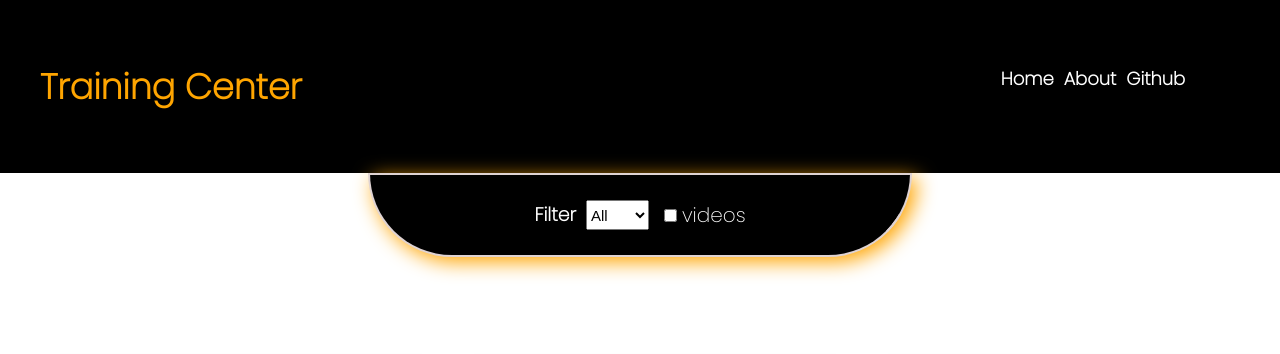
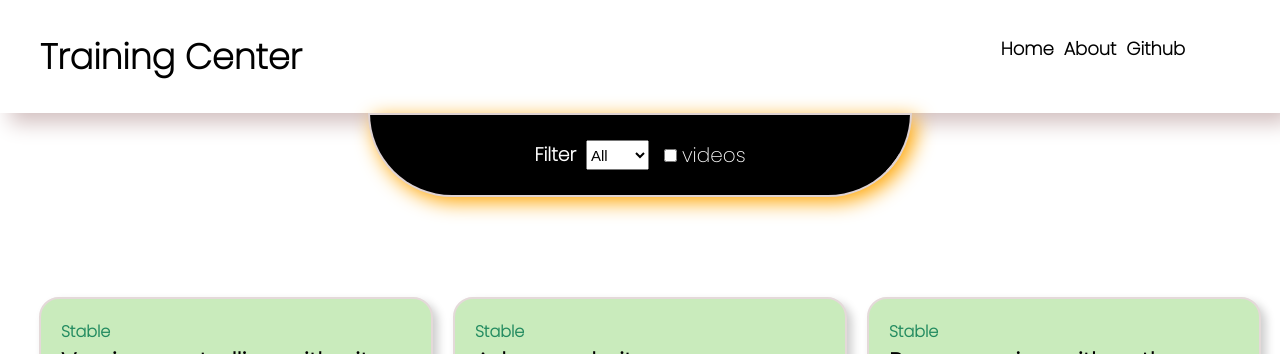
Before and after one commit to kowais915/Training-center, a Gatsby site: page / in a window 1280 px wide. Shown: the top 354 px of the page. Built offline with nearby package versions, Linux system fonts and the light colour scheme; Gatsby itself is replaced by a stand-in of ours.

Commit message:
changed the navbar

```diff
--- a/src/pages/index.js
+++ b/src/pages/index.js
@@ -4,7 +4,7 @@ import Layout from "../components/Layout"
 import Navbar from '../components/Navbar'
 import TrainingModule from "../components/TrainingModule"
 import {useState } from 'react'
-import {graphql } from 'gatsby'
+import {graphql} from 'gatsby'
 
 
 
--- a/src/styles/navbar.module.css
+++ b/src/styles/navbar.module.css
@@ -1,9 +1,10 @@
 .navbar{
     display: flex;
-    background-color: black;
-    color: orange;
-    padding: 60px 40px;
+    background-color: white;
+    color: black;
+    padding: 30px 40px;
     justify-content: space-between;
+    box-shadow: 10px 10px 20px rgb(211, 192, 192);
 }
 
 .flexLinks{
@@ -16,7 +17,7 @@
 .link{
     color: white;
     text-decoration: none;
-    color: white;
+    color: black;
 
 
 }
@@ -29,6 +30,7 @@
 }
 
 .title{
-    font-weight: Bold;
+    font-weight: bolder;
+
     font-size: 35px;
 }
```
